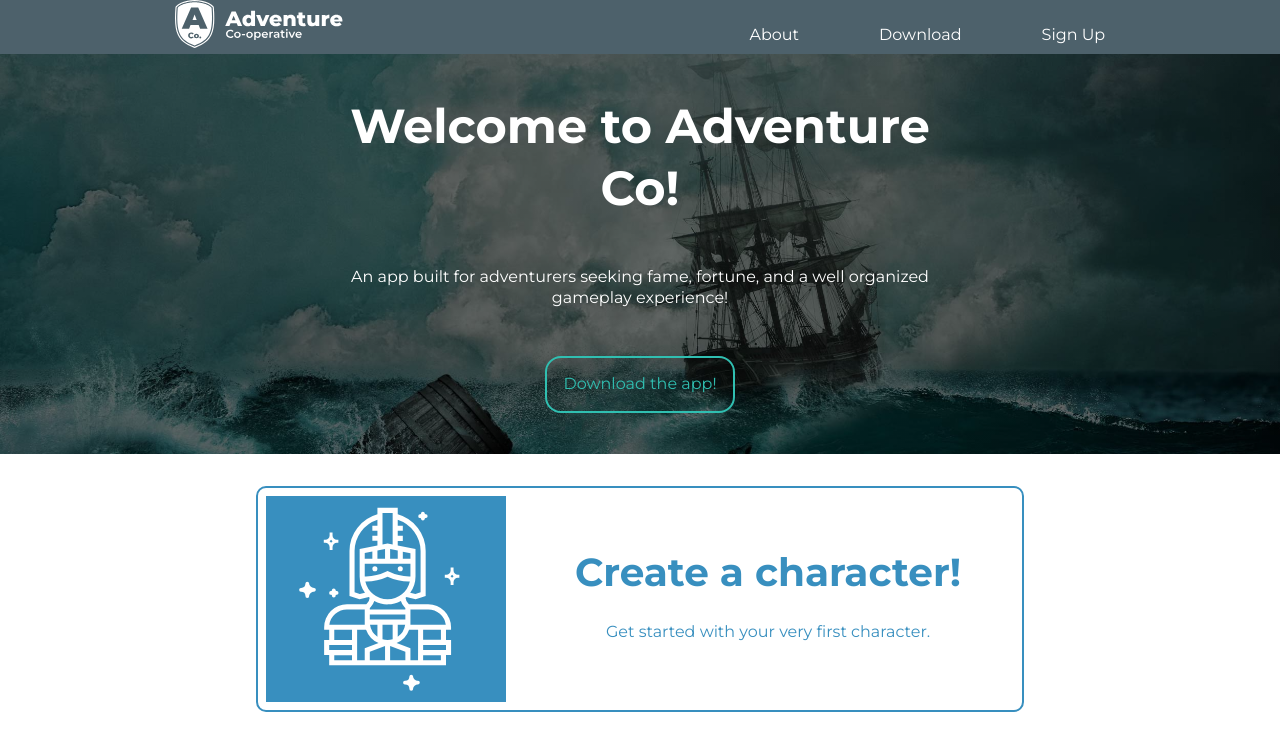
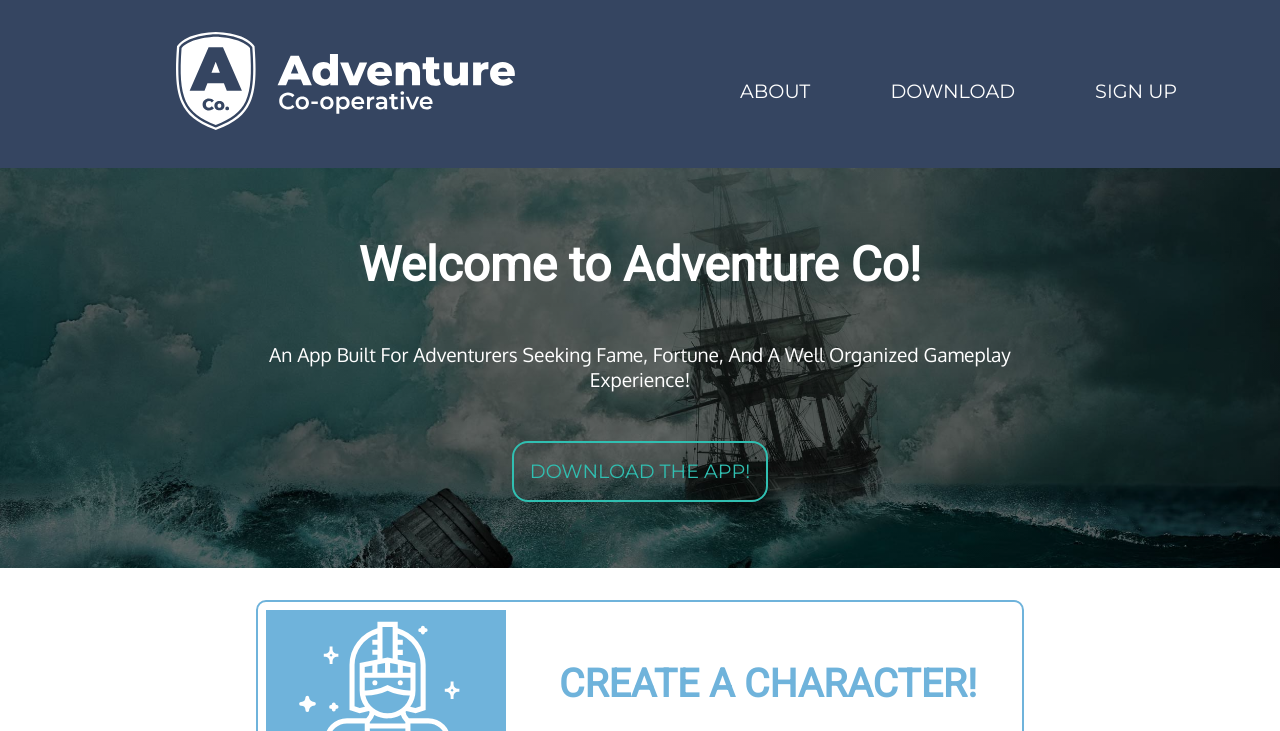
Before and after one commit to JasperSun6/applied-design-fix, a plain HTML site: page index.html in a window 1280 px wide. Shown: the top 731 px of the page. Drawn offline with Linux system fonts and the light colour scheme.

Commit message:
update css file

```diff
--- a/css/main.css
+++ b/css/main.css
@@ -18,6 +18,9 @@
   width: device-width;
   scale: 1;
 }
+
+@import url("https://fonts.googleapis.com/css2?family=Roboto&display=swap");
+@import url("https://fonts.googleapis.com/css2?family=Oxygen&display=swap");
 
 html {
   box-sizing: border-box;
@@ -42,13 +45,24 @@ body {
 img {
   max-width: 100%;
 }
+
 /* base container */
 .container {
   margin: 0;
   padding: 0 1rem;
+  text-align: center;
 }
 
-/* type hierarchy */
+/* heading text style */
+h1,
+h2,
+h3,
+h4,
+h5 {
+  font-family: "Roboto", sans-serif;
+}
+
+/* base type hierarchy */
 h1 {
   font-size: 1.802rem;
 }
@@ -74,15 +88,39 @@ small,
   font-size: 0.889rem;
 }
 
+/* uppercase text*/
+a {
+  text-transform: uppercase;
+}
+
+/* paragraph text style  */
+p {
+  font-family: "Oxygen", sans-serif;
+  font-weight: 500;
+  text-transform: capitalize;
+}
+
+/* copyright text style */
+small {
+  font-style: italic;
+}
+
 /* - - - - - - Navbar - - - - - - */
 
 .navbar .container {
-  padding: 2rem 1rem;
-  background-color: #4d616b;
+  padding: 1rem 1.5rem;
+  background-color: #354561;
 }
 
 .navbar .logo {
-  max-width: 15rem;
+  display: inline-block;
+  max-width: 50%;
+}
+
+/* navBar moves with scroll */
+.navbar {
+  position: sticky;
+  top: 0;
 }
 
 .nav ul {
@@ -102,11 +140,10 @@ small,
 
 .nav a:hover,
 :focus {
-  color: #d86358;
+  color: #5287e4;
 }
 
 /* - - - - - - Main - - - - - - */
-
 /* hero banner section */
 .hero {
   background-image: linear-gradient(rgba(0, 0, 0, 0.6), rgba(0, 0, 0, 0.6)),
@@ -151,7 +188,6 @@ small,
 }
 
 /* cards section */
-
 .cards .container {
   display: flex;
   flex-direction: column;
@@ -164,7 +200,7 @@ small,
   display: flex;
   flex-direction: column;
   align-items: center;
-  border: 2px solid #388fbf;
+  border: 2px solid #6fb3db;
   border-radius: 10px;
   padding: 0.5rem;
   margin-bottom: 2rem;
@@ -173,7 +209,11 @@ small,
 
 .card-content {
   text-align: center;
-  color: #388fbf;
+  color: #6fb3db;
+}
+
+.card-content:hover {
+  color: #f54915;
 }
 
 .card-content h2,
@@ -184,7 +224,7 @@ p {
 .card-img {
   width: 100%;
   text-align: center;
-  background-color: #388fbf;
+  background-color: #6fb3db;
 }
 
 /* about section */
@@ -224,7 +264,6 @@ p {
 }
 
 /* - - - - - - - - - - Footer - - - - - - - - - - */
-
 .footer {
   text-align: center;
 }
@@ -254,19 +293,29 @@ small {
 
 /* nav footer */
 .footer > .container {
-  padding: 2rem 1rem;
+  padding: 2rem 0;
   background-color: #5b8c88;
+}
+
+.nav-footer a:hover,
+:focus {
+  color: #2bc5b8;
 }
 
 /* sub footer */
 .sub-footer {
-  padding: 2rem 1rem;
+  padding: 2rem 0;
   background-color: #4d7285;
+}
+
+.sub-footer a:hover,
+:focus {
+  color: #63b0d6;
 }
 
 /* - - - - - mid-screen 600px - - - - - */
 @media only screen and (min-width: 37.5em) {
-  /* type hierarchy */
+  /* mid size type hierarchy */
   h1 {
     margin-top: 0;
     font-size: 2.488rem;
@@ -288,22 +337,22 @@ small {
     font-size: 1.2rem;
   }
 
+  a,
+  p {
+    font-size: 1.05rem;
+  }
   small,
   .text_small {
     font-size: 0.833rem;
   }
+
   /* - - - - - - Navbar - - - - - - */
   .navbar .container {
     display: flex;
     flex-direction: row;
     justify-content: space-evenly;
     align-items: center;
-    padding: 0;
-  }
-
-  .navbar {
-    position: sticky;
-    top: 0;
+    padding: 2rem;
   }
 
   .nav ul {
@@ -344,7 +393,8 @@ small {
 
   /* about section */
   .about .container {
-    display: flex;
+    display: inline-flex;
+
     padding: 2rem;
   }
 
@@ -361,6 +411,11 @@ small {
     display: flex;
     flex-direction: column;
     justify-content: center;
+    padding: 0 1rem;
+  }
+
+  .about-content h2 {
+    margin-bottom: 0.5rem;
   }
 
   /* - - - - - - Footer - - - - - - */
@@ -381,8 +436,8 @@ small {
 }
 
 /* - - - - - large-screen 900px - - - - - */
-@media only screen and (min-width: 62.5em) {
-  /* type hierarchy */
+@media only screen and (min-width: 60em) {
+  /* large size type hierarchy */
   h1 {
     font-size: 2.986rem;
   }
@@ -403,6 +458,11 @@ small {
     font-size: 1.44rem;
   }
 
+  a,
+  p {
+    font-size: 1.2rem;
+  }
+
   small,
   .text_small {
     font-size: 0.833rem;
@@ -410,7 +470,12 @@ small {
 
   /* - - - - - - NavBar - - - - - - */
   .navbar .container {
-    gap: 10rem;
+    gap: 5rem;
+  }
+
+  .navbar .logo {
+    display: inline-block;
+    max-width: 40%;
   }
 
   .nav ul {
@@ -419,7 +484,7 @@ small {
 
   /* - - - - - - Main - - - - - - */
   .hero-content {
-    max-width: 40rem;
+    max-width: 50rem;
   }
 
   .cards .container {
@@ -431,6 +496,11 @@ small {
     flex-grow: 1;
   }
 
+  .img-wrap {
+    display: block;
+    max-width: 25rem;
+  }
+
   /* - - - - - - Footer - - - - - - */
   .nav-footer ul {
     gap: 4rem;
```
